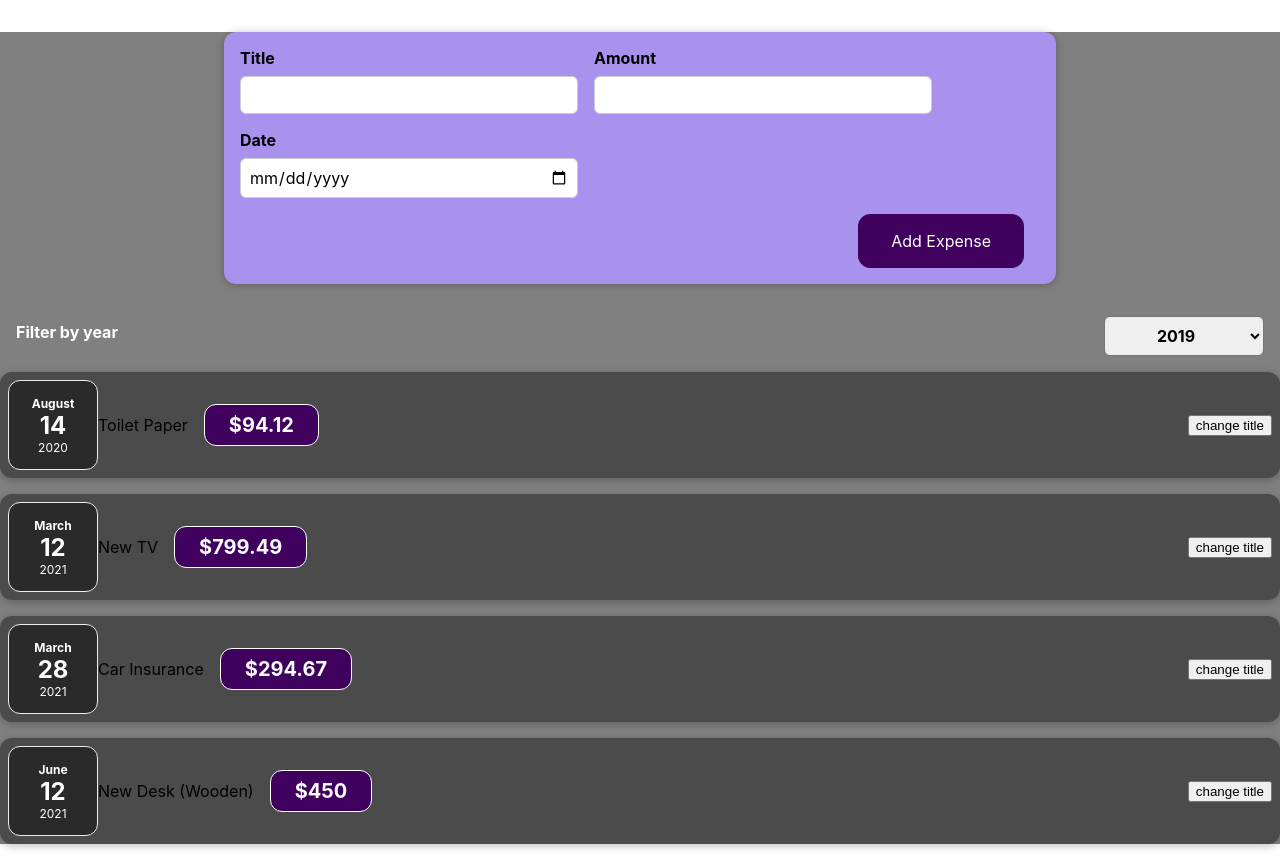
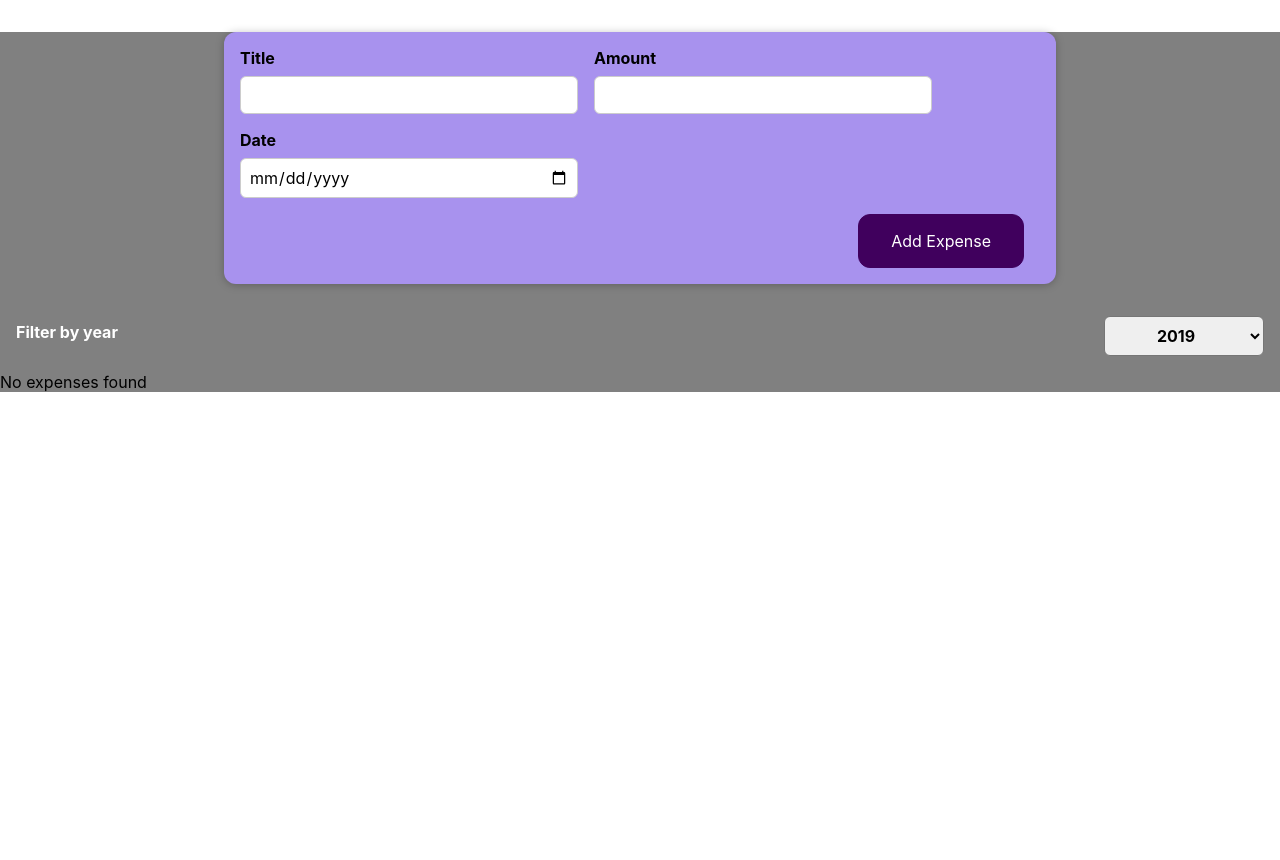
Before and after one commit to ThanushSiva/first-react-app, a React (Create React App) app: page / in a window 1280 px wide. After the commit the page ends 800 px from the top, so only its background shows below. Built offline with nearby package versions, Linux system fonts and the light colour scheme.

Commit message:
keys & outputting conditional content

```diff
--- a/src/components/ExpenseForm.js
+++ b/src/components/ExpenseForm.js
@@ -61,15 +61,15 @@ function ExpenseForm(props) {
             <div className='new-expense__controls'>
                 <div className='new-expense__control'>
                     <label>Title</label>
-                    <input type='text' value={enteredTitle} onChange={titleChangeHandler} />
+                    <input type='text' value={enteredTitle} onChange={titleChangeHandler} required/>
                 </div>
                 <div className='new-expense__control'>
                     <label>Amount</label>
-                    <input type='number' min="0.01" step="0.01" value={enteredAmount} onChange={amountChangeHandler} />
+                    <input type='number' min="0.01" step="0.01" value={enteredAmount} onChange={amountChangeHandler} required/>
                 </div>
                 <div className='new-expense__control'>
                     <label>Date</label>
-                    <input type='date' min="2019-01-01" max="2022-12-31" value={enteredDate} onChange={dateChangeHandler} />
+                    <input type='date' min="2019-01-01" max="2022-12-31" value={enteredDate} onChange={dateChangeHandler} required/>
                 </div>
             </div>
             <div className='new-expense__actions'>
--- a/src/components/Expenses.js
+++ b/src/components/Expenses.js
@@ -10,16 +10,15 @@ function Expenses(props) {
         setFilteredYear(selectedYear);
     };
 
+    const filteredExpenses = props.data.filter(expense => expense.date.getFullYear().toString() === filteredYear)
+
     return (
         <div>
             <ExpenseFilter selected={filteredYear} onChangeFilter={filterChangeHandler} />
-            {props.data.map((exp) => (
-                <ExpenseItem
-                    title={exp.title}
-                    amount={exp.amount}
-                    date={exp.date}
-                />
-            ))}
+            {
+                filteredExpenses.length === 0 ? <p>No expenses found</p> : filteredExpenses.map((exp) => (
+                    <ExpenseItem key={exp.id} title={exp.title} amount={exp.amount} date={exp.date} />)
+                )}
 
             {/* <ExpenseItem title={expenses[0].title} amount={expenses[0].amount} date={expenses[0].date}></ExpenseItem>
             <ExpenseItem title={expenses[1].title} amount={expenses[1].amount} date={expenses[1].date}></ExpenseItem>
```
